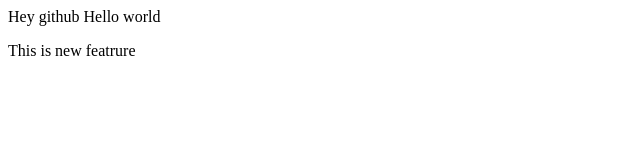
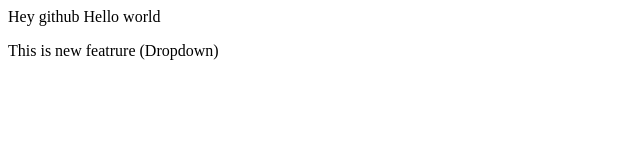
Before and after one commit to diganta0013/LocalRepo, a plain HTML site: page index.html in a window 1280 px wide. Shown: the full height of the page, 0-640 px from the left. Drawn offline with Linux system fonts and the light colour scheme.

```diff
--- a/index.html
+++ b/index.html
@@ -1,2 +1,2 @@
 <p>Hey github Hello world</p>
-<p>This is new featrure</p>
+<p>This is new featrure (Dropdown)</p>
```
